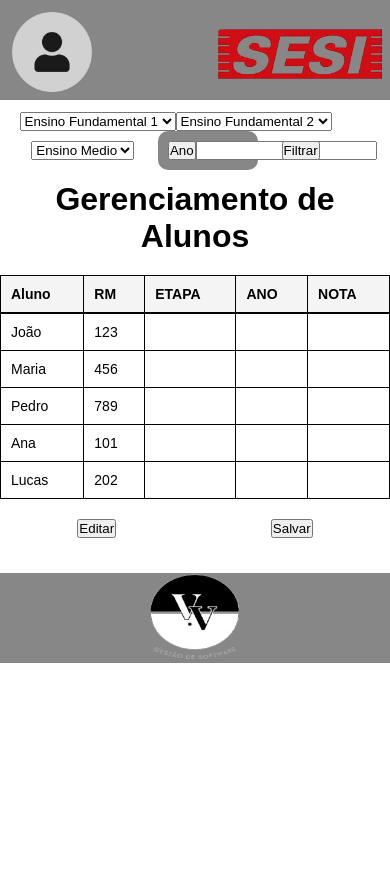
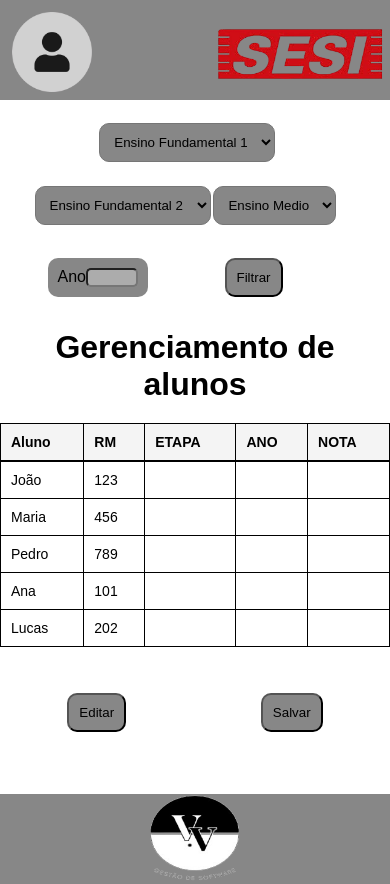
Before and after one commit to Joao-Navarro/Frontend-GestaoDaDirecao, a Next.js app in the folder gestao-direcao/: page /gerenciamentoAlunos in a window 390 px wide. Before the commit the page ends 844 px from the top, so only its background shows below. Built offline with nearby package versions, Linux system fonts and the light colour scheme.

Commit message:
responsividade-alunos

```diff
--- a/gestao-direcao/app/gerenciamentoAlunos/page.jsx
+++ b/gestao-direcao/app/gerenciamentoAlunos/page.jsx
@@ -3,8 +3,7 @@
 import style from "./page.module.css"
 import Header from '@/components/Header';
 import Footer from '@/components/Footer';
-// import footer from '@/components/footer';
-// import header from '@/components/header';
+
 <header/>
 const studentsData = [
   { aluno: 'João', rm: '123', },
@@ -42,16 +41,14 @@
   };
 
   return (
-    <div>
+    <>
 
-      <Header/>
-
-      <div className={style.all}>
+        <Header/>
 
       <div className={style.filtro}>
-        <label className={style.fund1}>
-          <select className={style.test} name="ensino" onChange={handleFilterChange} value={filter.ensino}>
-            <option className={style.test} value="fundamental1">Ensino Fundamental 1</option>
+        <label>
+          <select className={style.button} name="ensino" onChange={handleFilterChange} value={filter.ensino}>
+            <option value="fundamental1">Ensino Fundamental 1</option>
             <option value2="fundamental1">1°</option>
             <option value3="fundamental1">2°</option>
             <option value4="fundamental1">3°</option>
@@ -59,8 +56,8 @@
             <option value6="fundamental1">5°</option>
           </select>
         </label>
-        <label className={style.fund2}>
-          <select className={style.test} name="etapa" onChange={handleFilterChange} value={filter.etapa}>
+        <label>
+          <select className={style.button} name="ensino" onChange={handleFilterChange} value={filter.ensino}>
             <option value="">Ensino Fundamental 2</option>
             <option value2="fundamental2">6º</option>
             <option value3="fundamental2">7°A</option>
@@ -71,8 +68,8 @@
             <option value8="fundamental2">9ºB</option>
           </select>
         </label>
-        <label className={style.ensinoMedio}>
-          <select className={style.test} name="ano" onChange={handleFilterChange} value={filter.ano}>
+        <label>
+          <select className={style.button} name="ensino" onChange={handleFilterChange} value={filter.ensino}>
             <option value="">Ensino Medio</option>
             <option value2="medio">1ºA</option>
             <option value3="medio">1ºB</option>
@@ -82,15 +79,19 @@
         </label>
 
         <div className={style.ano}>
-        <button className={style.test} onClick={handleFilter}>Ano</button>
-          <input className={style.test} type="number"/>
+
+        <label>Ano</label>
+
+          <input className={style.input} type="number"/>
+
         </div>
 
-        <button className={style.test} onClick={handleFilter}>Filtrar</button>
-        </div>
+        <button className={style.button} onClick={handleFilter}>Filtrar</button>
+
         </div>
 
-        <h1 className={style.text}>Gerenciamento de Alunos</h1>
+
+        <h1 className={style.text}>Gerenciamento de alunos</h1>
 
 
 
@@ -119,13 +120,15 @@
       </table>
 
       <div className={style.botao}>
-        <button className={style.test} onClick={() => alert('Ação não implementada!')}>Editar</button>
-        <button className={style.test} onClick={() => alert('Ação não implementada!')}>Salvar</button>
+        <button className={style.button} onClick={() => alert('Ação não implementada!')}>Editar</button>
+        <button className={style.button} onClick={() => alert('Ação não implementada!')}>Salvar</button>
       </div>
 
       </div>
-      <Footer/>
-    </div>
+
+            <Footer/>
+
+    </>
 
   );
 
```
